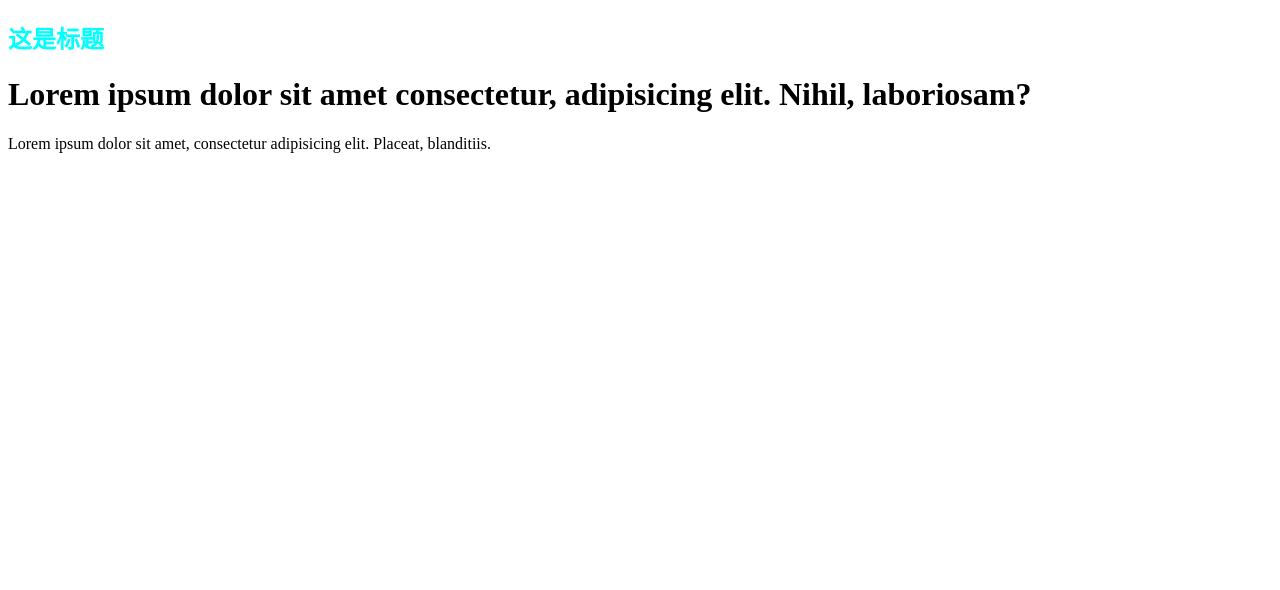
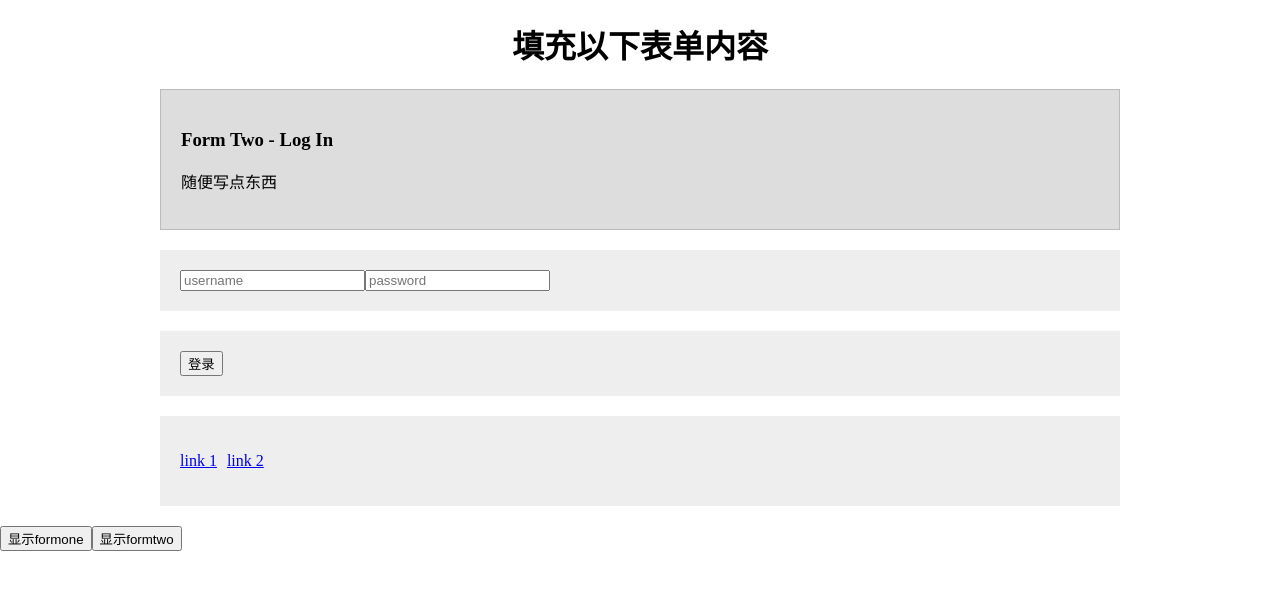
Before and after one commit to ms-online/ms-vuecli-demo, a Vue app: page / in a window 1280 px wide. Shown: the top 590 px of the page. Built offline with nearby package versions, Linux system fonts and the light colour scheme.

Commit message:
lesson12

```diff
--- a/src/App.vue
+++ b/src/App.vue
@@ -1,32 +1,29 @@
 <template>
   <div id="app">
-    <FormHelper>
-      <h2 slot="title">{{ title }}</h2>
-      <p slot="content">
-        Lorem ipsum dolor sit amet, consectetur adipisicing elit. Placeat,
-        blanditiis.
-      </p>
-    </FormHelper>
+    <keep-alive>
+      <component :is="component"></component>
+    </keep-alive>
+
+    <button @click="component = 'form-one'">显示formone</button>
+    <button @click="component = 'form-two'">显示formtwo</button>
   </div>
 </template>
 
 <script>
-import FormHelper from './components/FormHelper.vue';
+import FormOne from "./components/FormOne.vue";
+import FormTwo from "./components/FormTwo.vue";
 export default {
-  name: 'App',
+  name: "App",
   data() {
     return {
-      title: '这是标题',
+      component: "form-two"
     };
   },
   components: {
-    FormHelper,
-  },
+    "form-one": FormOne,
+    "form-two": FormTwo
+  }
 };
 </script>
 
-<style>
-h2 {
-  color: aqua;
-}
-</style>
+<style></style>
--- a/src/components/FormHelper.vue
+++ b/src/components/FormHelper.vue
@@ -1,26 +1,63 @@
 <template>
   <div>
-    <slot name="title"></slot>
-    <h1>
-      Lorem ipsum dolor sit amet consectetur, adipisicing elit. Nihil,
-      laboriosam?
-    </h1>
-    <slot name="content"></slot>
+    <h1>填充以下表单内容</h1>
+    <form>
+      <div id="form-header">
+        <slot name="form-header"></slot>
+      </div>
+      <div id="form-fields">
+        <slot name="form-fields"></slot>
+      </div>
+      <div id="form-controls">
+        <slot name="form-controls"></slot>
+      </div>
+      <div id="useful-links">
+        <ul>
+          <li>
+            <a href="#">link 1</a>
+          </li>
+          <li>
+            <a href="#">link 2</a>
+          </li>
+        </ul>
+      </div>
+    </form>
   </div>
 </template>
 
 <script>
 export default {
+  components: {},
   data() {
-    return {
-      //   title: '这是标题', //不能在引用的地方设置属性值
-    };
+    return {};
   },
+  methods: {},
 };
 </script>
 
 <style scoped>
-/* h2 {
-  color: aqua;
-} */
+h1 {
+  text-align: center;
+}
+form {
+  width: 100%;
+  max-width: 960px;
+  margin: 0 auto;
+}
+#useful-links ul {
+  padding: 0;
+}
+#useful-links li {
+  display: inline-block;
+  margin-right: 10px;
+}
+form > div {
+  padding: 20px;
+  background: #eee;
+  margin: 20px 0;
+}
+#form-header {
+  background: #ddd;
+  border: 1px solid #bbb;
+}
 </style>
--- /dev/null
+++ b/src/components/FormOne.vue
@@ -0,0 +1,42 @@
+<template>
+  <div>
+    <form-helper>
+      <div slot="form-header">
+        <h3>Form One - Contact Us</h3>
+        <p>填写以下内容</p>
+      </div>
+      <div slot="form-fields">
+        <input type="text" placeholder="name" required />
+        <label>随便说点啥:</label>
+        <textarea></textarea>
+      </div>
+      <div slot="form-controls">
+        <button v-on:click="handleSubmit">发送</button>
+      </div>
+    </form-helper>
+  </div>
+</template>
+
+<script>
+import formHelper from './FormHelper.vue';
+export default {
+  components: {
+    'form-helper': formHelper,
+  },
+  data() {
+    return {};
+  },
+  methods: {
+    handleSubmit: function() {
+      alert('thanks for submitting form one & contacting us');
+    },
+  },
+};
+</script>
+
+<style>
+body {
+  margin: 0;
+  font-family: 'Nunito SemiBold';
+}
+</style>
--- /dev/null
+++ b/src/components/FormTwo.vue
@@ -0,0 +1,41 @@
+<template>
+  <div>
+    <form-helper>
+      <div slot="form-header">
+        <h3>Form Two - Log In</h3>
+        <p>随便写点东西</p>
+      </div>
+      <div slot="form-fields">
+        <input type="text" placeholder="username" required />
+        <input type="password" placeholder="password" required />
+      </div>
+      <div slot="form-controls">
+        <button v-on:click="handleSubmit">登录</button>
+      </div>
+    </form-helper>
+  </div>
+</template>
+
+<script>
+import formHelper from './FormHelper';
+export default {
+  components: {
+    'form-helper': formHelper,
+  },
+  data() {
+    return {};
+  },
+  methods: {
+    handleSubmit: function() {
+      alert('thanks for logging in (form two)');
+    },
+  },
+};
+</script>
+
+<style>
+body {
+  margin: 0;
+  font-family: 'Nunito SemiBold';
+}
+</style>
```
Also changed, not shown: 1 other file (tests, documents, lock files or other folders).
